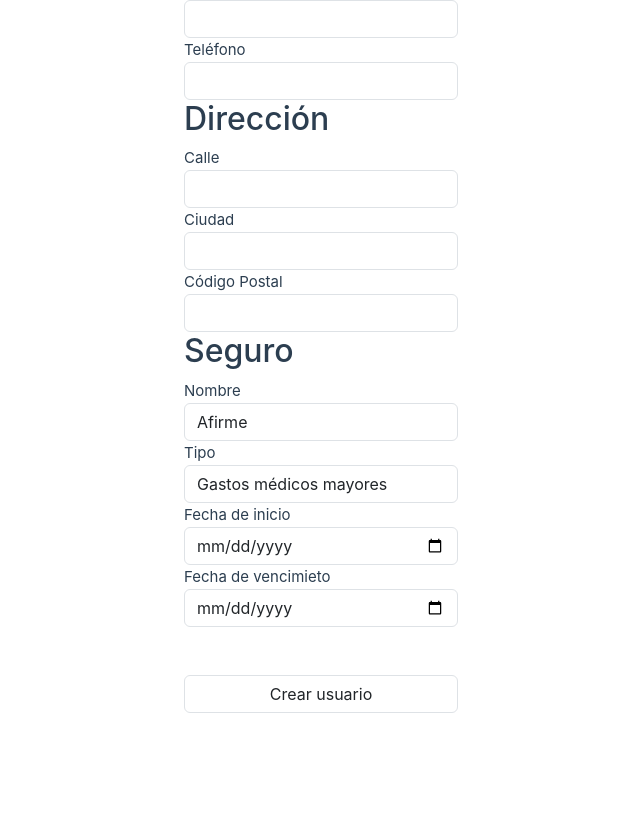
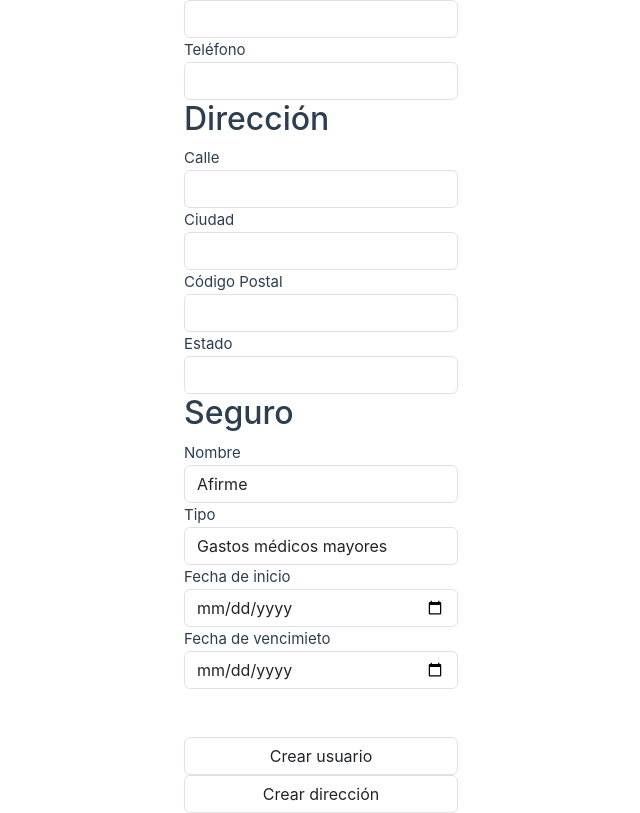
Before and after one commit to VictorVergaraReyes/aittable-dashboard, a Vue app: page / in a window 1280 px wide. Shown: the part 204-1017 px from the top of the page, without its empty margins (456-1096 px from the left). Before the commit the page ends 917 px from the top, so only its background shows below. Built offline with nearby package versions, Linux system fonts and the light colour scheme.

Commit message:
post direccion

```diff
--- a/src/composables/services.js
+++ b/src/composables/services.js
@@ -18,7 +18,7 @@ export function servicios(){
         }).then(res => res)
         return response.data
     }
-    const createRecord = async (Nombre,Apellido,email,tel,table) => {
+    const createRecord = async (fields,table) => {
         const response = await axios({
             method:'post',
             headers: {
@@ -27,12 +27,8 @@ export function servicios(){
             },
             url: `${baseURL}${baseId}/${table}`,
             data:{
-                fields:{
-                    Nombre,
-                    Apellido,
-                    email,
-                    Teléfono:tel
-                }
+                fields,
+                "typecast": true
             }
         }).then(res => res)
         return response.data
--- a/src/views/HomeView.vue
+++ b/src/views/HomeView.vue
@@ -14,11 +14,15 @@
     <form>
       <h2>Dirección</h2>
       <label for="">Calle</label>
-      <input type="text" class="form-control">
+      <input v-model="calleForm" type="text" class="form-control">
       <label for="">Ciudad</label>
-      <input type="text" class="form-control">
+      <input v-model="ciudadForm" type="text" class="form-control">
       <label for="">Código Postal</label>
-      <input type="text" class="form-control">
+      <input v-model="cpForm" type="text" class="form-control">
+      <label for="">Estado</label>
+      <select name="" id="" v-model="estadoForm" class="form-control">
+        <option v-for="estado in estadosMexico" :value="estado.name">{{ estado.name }}</option>
+      </select>
     </form>
     <form>
       <h2>Seguro</h2>
@@ -45,6 +49,10 @@
     <button class="form-control selectpicker"
       @click="crearUsuario()"
     >Crear usuario</button>
+
+    <button class="form-control selectpicker"
+      @click="crearDireccion()"
+    >Crear dirección</button>
   </main>
 </template>
 
@@ -56,21 +64,64 @@ import Swal from "sweetalert2";
 import {ref} from 'vue'
 
 const {createRecord} = servicios()
-
+//usuario
 const nombreForm = ref("")
 const apellidoForm = ref("")
 const emailForm = ref("")
 const telefonoForm = ref("")
+//direccion
+const calleForm = ref("")
+const ciudadForm = ref("")
+const cpForm = ref("")
+const estadoForm = ref("")
+const estadosMexico = [
+  { name: "Aguascalientes", capital: "Aguascalientes" },
+  { name: "Baja California", capital: "Mexicali" },
+  { name: "Baja California Sur", capital: "La Paz" },
+  { name: "Campeche", capital: "San Francisco de Campeche" },
+  { name: "Chiapas", capital: "Tuxtla Gutiérrez" },
+  { name: "Chihuahua", capital: "Chihuahua" },
+  { name: "Ciudad de México", capital: "Ciudad de México" },
+  { name: "Coahuila de Zaragoza", capital: "Saltillo" },
+  { name: "Colima", capital: "Colima" },
+  { name: "Durango", capital: "Durango" },
+  { name: "Guanajuato", capital: "Guanajuato" },
+  { name: "Guerrero", capital: "Chilpancingo de los Bravo" },
+  { name: "Hidalgo", capital: "Pachuca de Soto" },
+  { name: "Jalisco", capital: "Guadalajara" },
+  { name: "México", capital: "Toluca de Lerdo" },
+  { name: "Michoacán de Ocampo", capital: "Morelia" },
+  { name: "Morelos", capital: "Cuernavaca" },
+  { name: "Nayarit", capital: "Tepic" },
+  { name: "Nuevo León", capital: "Monterrey" },
+  { name: "Oaxaca", capital: "Oaxaca de Juárez" },
+  { name: "Puebla", capital: "Puebla de Zaragoza" },
+  { name: "Querétaro", capital: "Santiago de Querétaro" },
+  { name: "Quintana Roo", capital: "Chetumal" },
+  { name: "San Luis Potosí", capital: "San Luis Potosí" },
+  { name: "Sinaloa", capital: "Culiacán" },
+  { name: "Sonora", capital: "Hermosillo" },
+  { name: "Tabasco", capital: "Villahermosa" },
+  { name: "Tamaulipas", capital: "Ciudad Victoria" },
+  { name: "Tlaxcala", capital: "Tlaxcala de Xicohténcatl" },
+  { name: "Veracruz de Ignacio de la Llave", capital: "Xalapa de Enríquez" },
+  { name: "Yucatán", capital: "Mérida" },
+  { name: "Zacatecas", capital: "Zacatecas" },
+];
+
+
 
 
 
 function crearUsuario(){
+  let fields = {
+    "Nombre":nombreForm.value,
+    "Apellido":apellidoForm.value,
+    "email":emailForm.value,
+    "Teléfono":telefonoForm.value
+  }
 
-    createRecord(
-      nombreForm.value,
-      apellidoForm.value,
-      emailForm.value,
-      telefonoForm.value,
+    createRecord(fields,
       'tblKUeL6mByctJU0L')
     .then(()=>{
         console.log("usuario registrado");
@@ -91,10 +142,46 @@ function crearUsuario(){
           type: "error",
           time:500,
           title:
-            "Algo salió mal, en breve un ejecutivo te contactará para mantener tu descuento!",
+            "Algo salió mal, No se registro el usuario!",
         });
     })
 }
+
+function crearDireccion(){
+  let fields = {
+    "Calle":calleForm.value,
+    "Ciudad":ciudadForm.value,
+    "CP":Number(cpForm.value),
+    "fldvahj4p3tBCNTlj":[estadoForm.value] //id de la columna estados de columna direcciones
+  }
+
+
+  createRecord(fields,
+      'tblB7PihYGIRSX0Gy')
+    .then(()=>{
+        console.log("usuario registrado");
+        vaciarCampos()
+
+        Swal.fire({
+          type: "exito",
+          time:500,
+          title:
+            "Usuario registrado con éxito!",
+        });
+    })
+    .catch((error)=>{
+        console.log(error)
+        vaciarCampos()
+
+        Swal.fire({
+          type: "error",
+          time:500,
+          title:
+          "Algo salió mal, No se registro la dirección!",
+        });
+    })
+}
+
 
 function vaciarCampos(){
   nombreForm.value = ""
```
